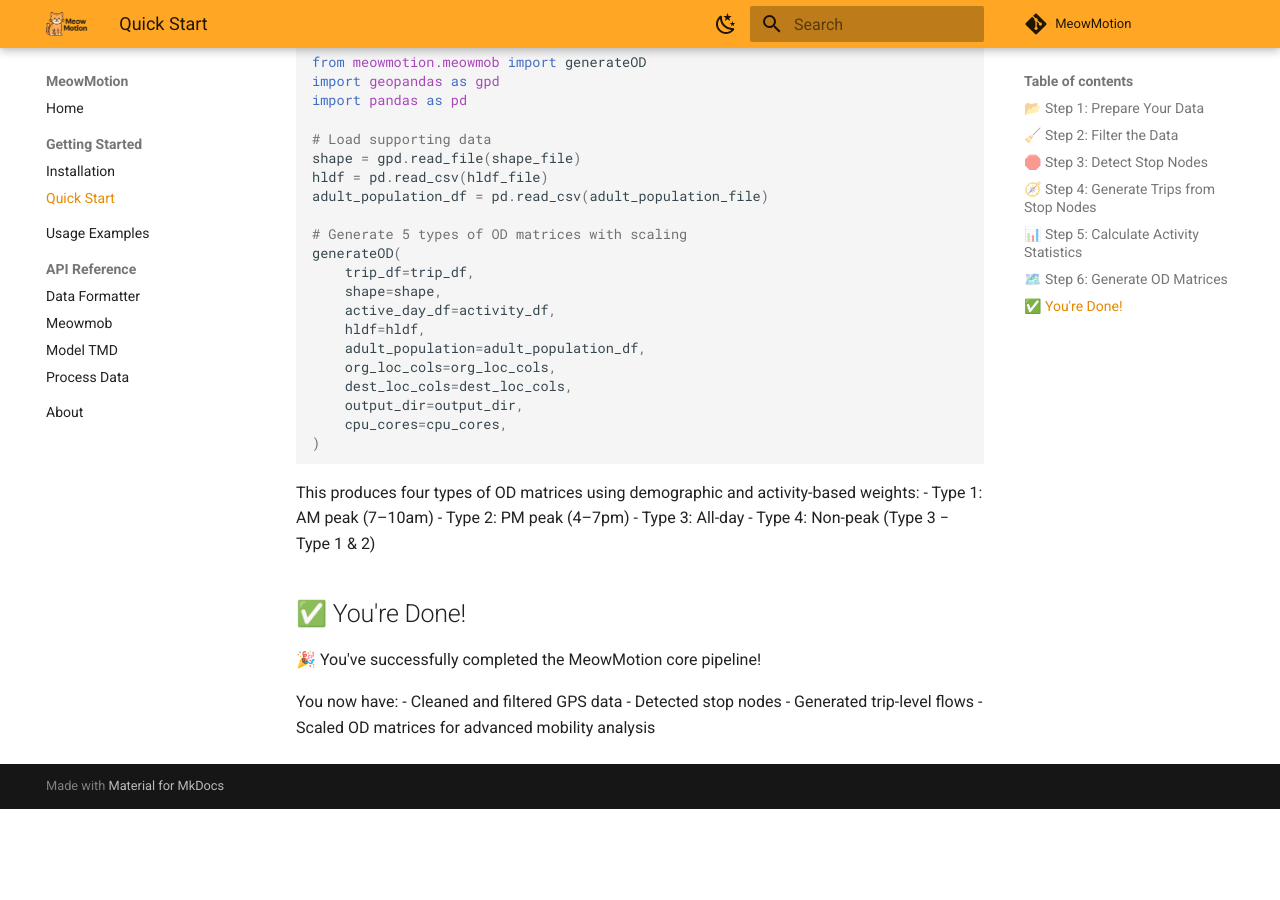
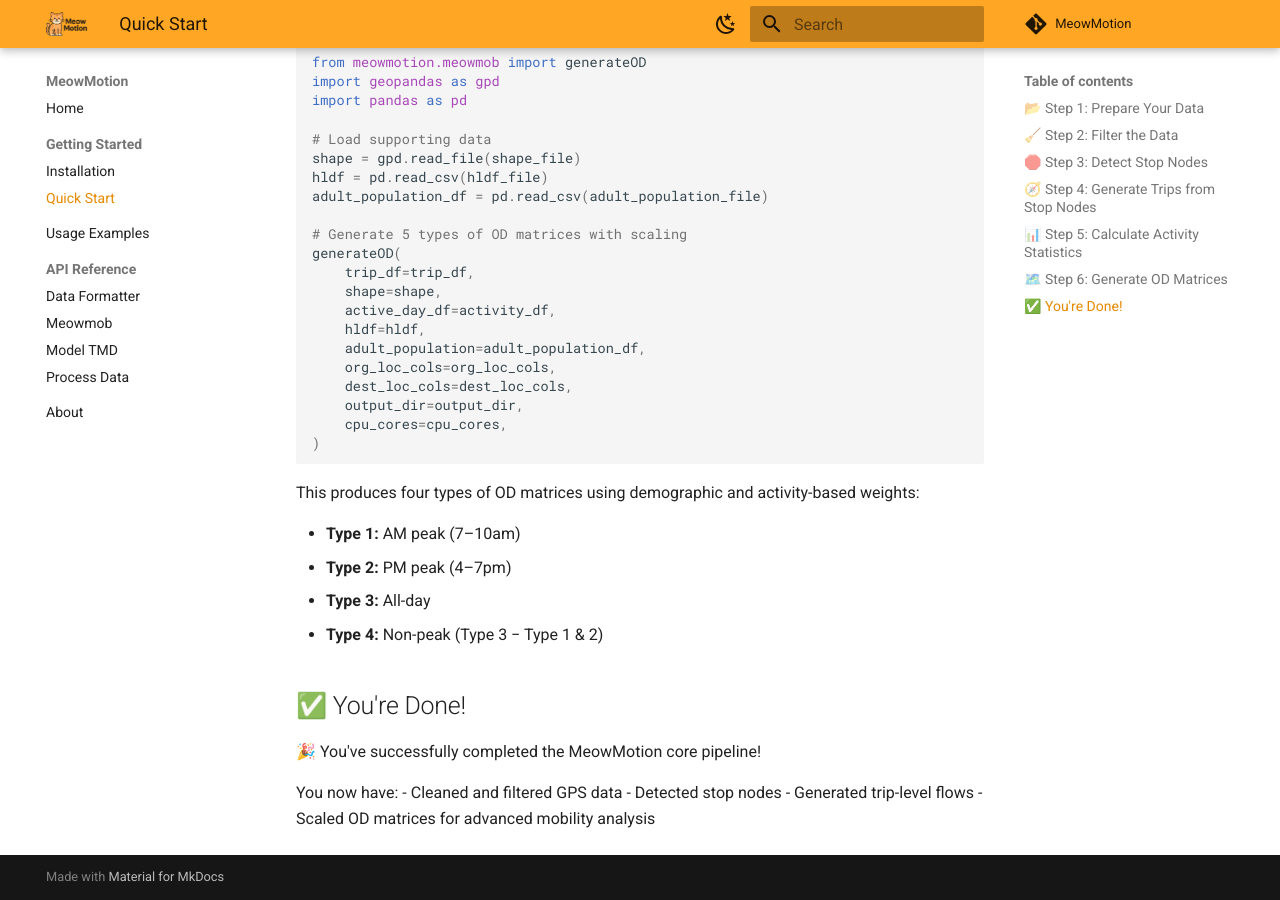
Before and after one commit to urbanbigdatacentre/meowmotion, an MkDocs documentation site: the page built from docs/getting-started/quick-start.md, in a window 1280 px wide and 900 px high, scrolled down 2397 px. Built offline with MkDocs 1.6.1 and Material for MkDocs 9.7.7, drawn with Linux system fonts in a browser that asks for light colours; comment, search, counter and statistics services are not loaded; before the commit the page ends 3206 px from its top, so only the background shows below that.

````diff
--- a/docs/getting-started/quick-start.md
+++ b/docs/getting-started/quick-start.md
@@ -123,10 +123,11 @@ generateOD(
 )
 ```
 This produces four types of OD matrices using demographic and activity-based weights:
- - Type 1: AM peak (7–10am)
- - Type 2: PM peak (4–7pm)
- - Type 3: All-day
- - Type 4: Non-peak (Type 3 − Type 1 & 2)
+
+ - **Type 1:** AM peak (7–10am)
+ - **Type 2:** PM peak (4–7pm)
+ - **Type 3:** All-day
+ - **Type 4:** Non-peak (Type 3 − Type 1 & 2)
 
 ## ✅ You're Done!
 🎉 You've successfully completed the MeowMotion core pipeline!
````
